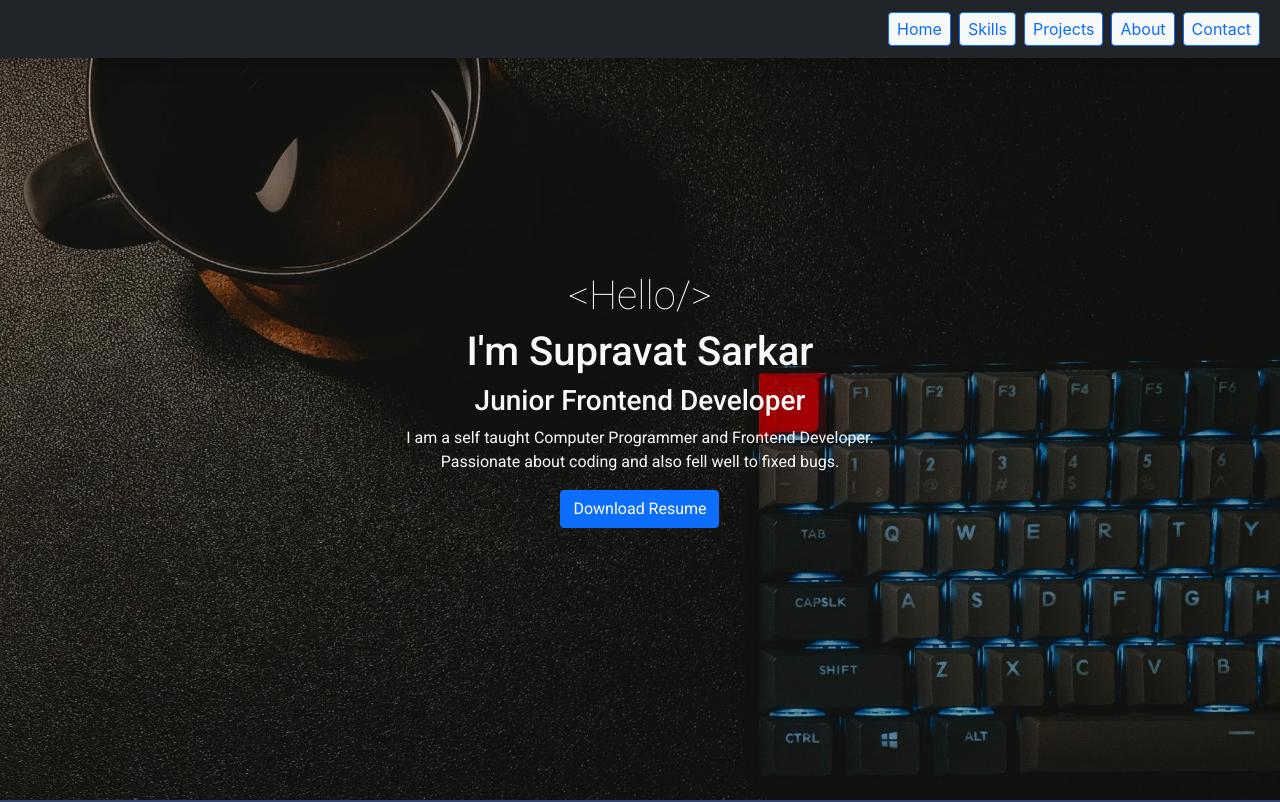
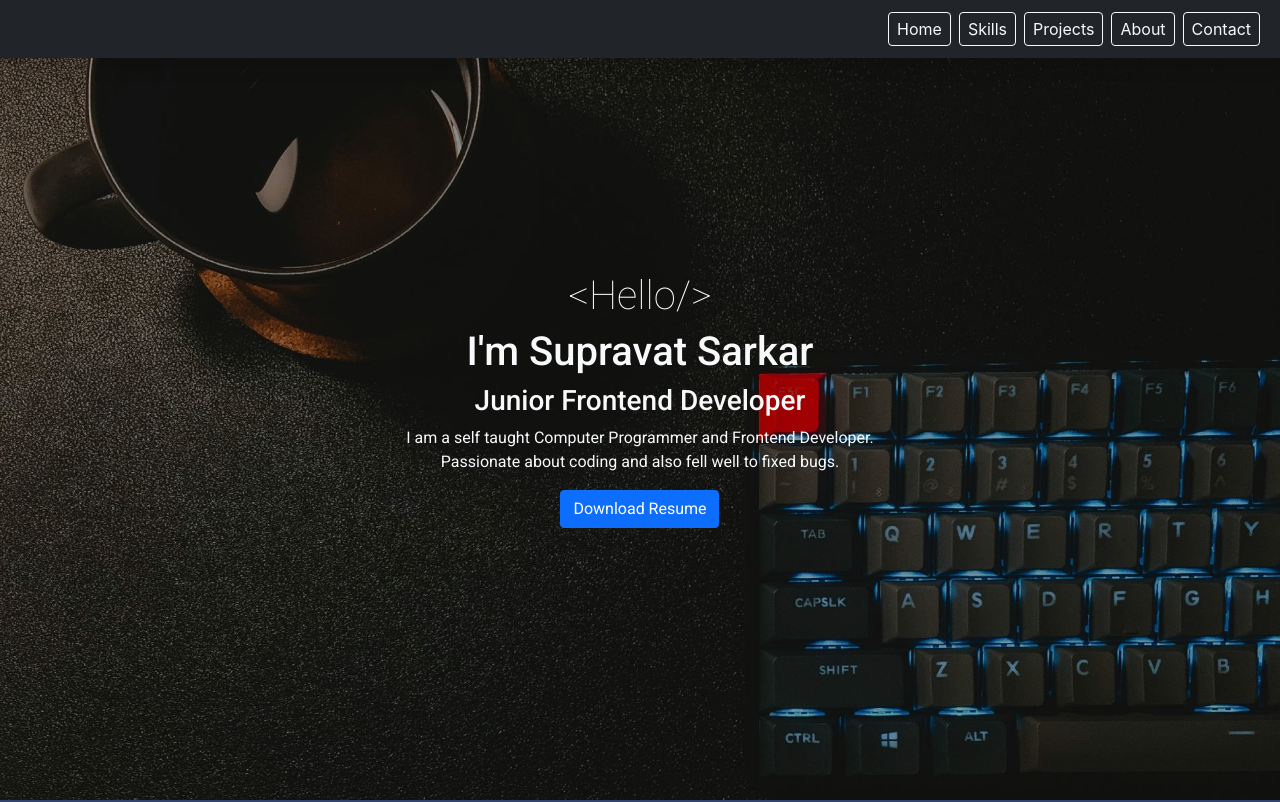
Before and after one commit to supravatsarkar/my-portfolio-website, a React (Create React App) app: page / in a window 1280 px wide. Shown: the top 802 px of the page. Built offline with nearby package versions, Linux system fonts and the light colour scheme.

Commit message:
naver working

```diff
--- a/src/Component/Shared/Navigation/Navigation.js
+++ b/src/Component/Shared/Navigation/Navigation.js
@@ -12,14 +12,14 @@ const Navigation = () => {
                     </button>
                     <div className="collapse navbar-collapse " id="navbarNavAltMarkup">
                         <div className="navbar-nav ms-auto">
-                            < NavHashLink className="px-2 py-1 border border-1 border-primary rounded me-2 my-1 bg-light" aria-current="page" to="/home#top-banner" style={{ textDecoration: 'none' }} activeClassName="selected"
+                            < NavHashLink className="px-2 py-1 border border-1 border-light rounded me-2 my-1 text-light" aria-current="page" to="/home#top-banner" style={{ textDecoration: 'none' }} activeClassName="selected"
                                 activeStyle={{ color: 'red' }}>Home</NavHashLink>
-                            <NavHashLink className="px-2 py-1 border border-1 border-primary rounded me-2 my-1 bg-light" to="/home#skills" style={{ textDecoration: 'none' }} >Skills</NavHashLink>
-                            <NavHashLink className="px-2 py-1 border border-1 border-primary rounded me-2 my-1 bg-light" to="/home#projects" style={{ textDecoration: 'none' }} activeClassName="selected"
+                            <NavHashLink className="px-2 py-1 border border-1 border-light rounded me-2 my-1 text-light" to="/home#skills" style={{ textDecoration: 'none' }} >Skills</NavHashLink>
+                            <NavHashLink className="px-2 py-1 border border-1 border-light rounded me-2 my-1 text-light" to="/home#projects" style={{ textDecoration: 'none' }} activeClassName="selected"
                                 activeStyle={{ color: 'red' }}>Projects</NavHashLink>
-                            <NavHashLink className="px-2 py-1 border border-1 border-primary rounded me-2 my-1 bg-light" to="/home#about" style={{ textDecoration: 'none' }} activeClassName="selected"
+                            <NavHashLink className="px-2 py-1 border border-1 border-light rounded me-2 my-1 text-light" to="/home#about" style={{ textDecoration: 'none' }} activeClassName="selected"
                                 activeStyle={{ color: 'red' }}>About</NavHashLink>
-                            <NavHashLink className="px-2 py-1 border border-1 border-primary rounded me-2 my-1 bg-light" to="/home#contact" style={{ textDecoration: 'none' }} activeClassName="selected"
+                            <NavHashLink className="px-2 py-1 border border-1 border-light rounded me-2 my-1 text-light" to="/home#contact" style={{ textDecoration: 'none' }} activeClassName="selected"
                                 activeStyle={{ color: 'red' }}>Contact</NavHashLink>
 
                         </div>
```
